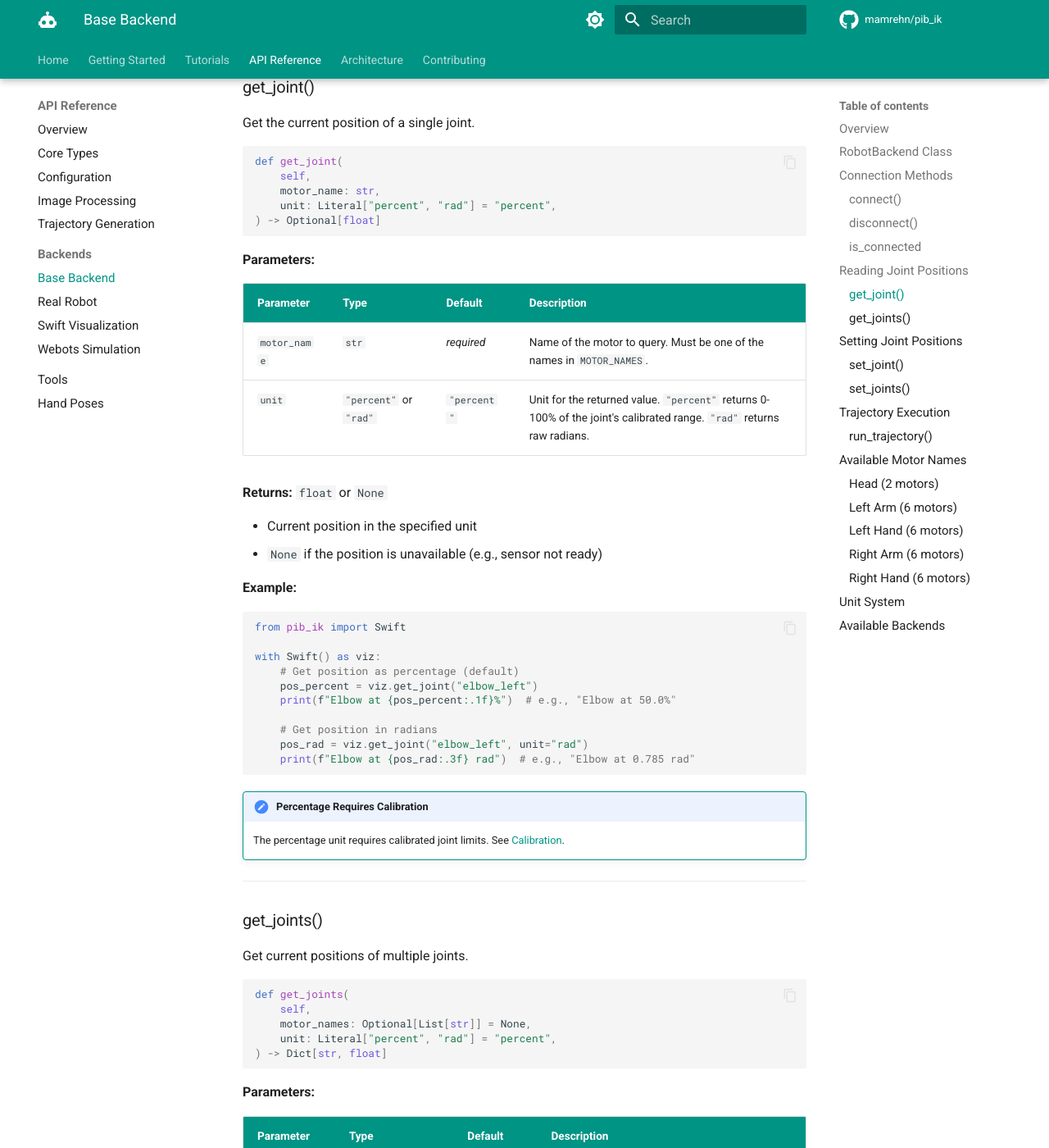
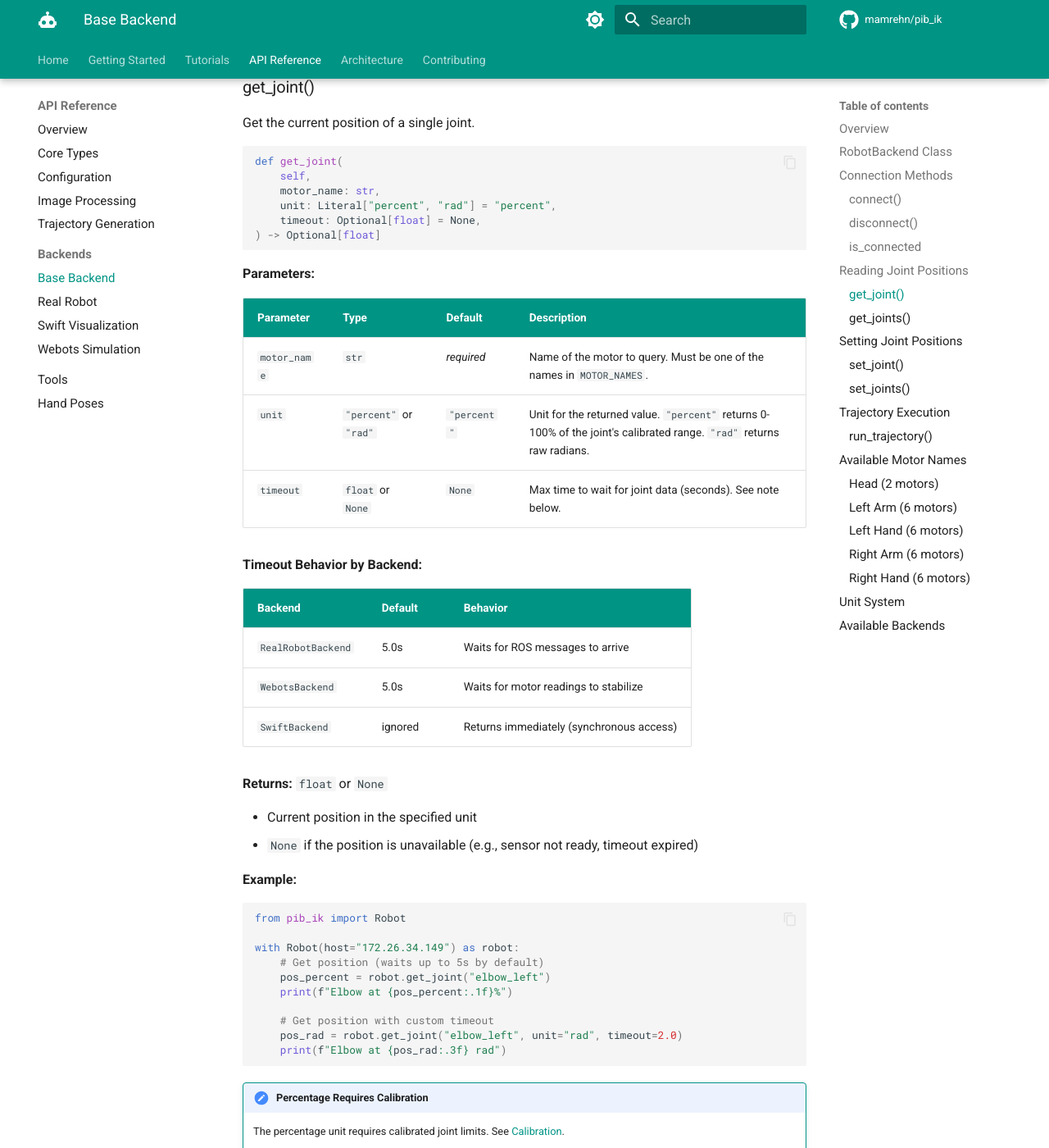
Before and after one commit to mamrehn/pib3, an MkDocs documentation site: the page built from docs/api/backends/base.md, in a window 1280 px wide and 1400 px high, scrolled down 2082 px. Shown: the whole window at 82% size. Built offline with MkDocs 1.6.1 and Material for MkDocs 9.7.7, drawn with Linux system fonts in a browser that asks for light colours; comment, search, counter and statistics services are not loaded; some of the changed text lies outside the part shown.

Commit message:
feat: add timeout parameter for joint data retrieval in robot backends

````diff
--- a/docs/api/backends/base.md
+++ b/docs/api/backends/base.md
@@ -109,6 +109,7 @@ def get_joint(
     self,
     motor_name: str,
     unit: Literal["percent", "rad"] = "percent",
+    timeout: Optional[float] = None,
 ) -> Optional[float]
 ```
 
@@ -118,25 +119,34 @@ def get_joint(
 |-----------|------|---------|-------------|
 | `motor_name` | `str` | *required* | Name of the motor to query. Must be one of the names in `MOTOR_NAMES`. |
 | `unit` | `"percent"` or `"rad"` | `"percent"` | Unit for the returned value. `"percent"` returns 0-100% of the joint's calibrated range. `"rad"` returns raw radians. |
+| `timeout` | `float` or `None` | `None` | Max time to wait for joint data (seconds). See note below. |
+
+**Timeout Behavior by Backend:**
+
+| Backend | Default | Behavior |
+|---------|---------|----------|
+| `RealRobotBackend` | 5.0s | Waits for ROS messages to arrive |
+| `WebotsBackend` | 5.0s | Waits for motor readings to stabilize |
+| `SwiftBackend` | ignored | Returns immediately (synchronous access) |
 
 **Returns:** `float` or `None`
 
 - Current position in the specified unit
-- `None` if the position is unavailable (e.g., sensor not ready)
+- `None` if the position is unavailable (e.g., sensor not ready, timeout expired)
 
 **Example:**
 
 ```python
-from pib_ik import Swift
+from pib_ik import Robot
 
-with Swift() as viz:
-    # Get position as percentage (default)
-    pos_percent = viz.get_joint("elbow_left")
-    print(f"Elbow at {pos_percent:.1f}%")  # e.g., "Elbow at 50.0%"
+with Robot(host="172.26.34.149") as robot:
+    # Get position (waits up to 5s by default)
+    pos_percent = robot.get_joint("elbow_left")
+    print(f"Elbow at {pos_percent:.1f}%")
 
-    # Get position in radians
-    pos_rad = viz.get_joint("elbow_left", unit="rad")
-    print(f"Elbow at {pos_rad:.3f} rad")  # e.g., "Elbow at 0.785 rad"
+    # Get position with custom timeout
+    pos_rad = robot.get_joint("elbow_left", unit="rad", timeout=2.0)
+    print(f"Elbow at {pos_rad:.3f} rad")
 ```
 
 !!! note "Percentage Requires Calibration"
@@ -153,6 +163,7 @@ def get_joints(
     self,
     motor_names: Optional[List[str]] = None,
     unit: Literal["percent", "rad"] = "percent",
+    timeout: Optional[float] = None,
 ) -> Dict[str, float]
 ```
 
@@ -162,6 +173,15 @@ def get_joints(
 |-----------|------|---------|-------------|
 | `motor_names` | `List[str]` or `None` | `None` | List of motor names to query. If `None`, returns all available joints. |
 | `unit` | `"percent"` or `"rad"` | `"percent"` | Unit for the returned values. |
+| `timeout` | `float` or `None` | `None` | Max time to wait for joint data (seconds). See `get_joint()` for backend-specific behavior. |
+
+**Timeout Behavior by Backend:**
+
+| Backend | Default | Behavior |
+|---------|---------|----------|
+| `RealRobotBackend` | 5.0s | Waits for ROS messages to arrive |
+| `WebotsBackend` | 5.0s | Waits for motor readings to stabilize |
+| `SwiftBackend` | ignored | Returns immediately (synchronous access) |
 
 **Returns:** `Dict[str, float]`
 
@@ -173,17 +193,15 @@ def get_joints(
 from pib_ik import Robot
 
 with Robot(host="172.26.34.149") as robot:
-    # Get all joints (useful for saving poses)
+    # Get all joints (waits up to 5s by default)
     all_positions = robot.get_joints()
     print(f"Got {len(all_positions)} joint positions")
 
-    # Get specific joints
-    arm_positions = robot.get_joints([
-        "shoulder_vertical_left",
-        "shoulder_horizontal_left",
-        "elbow_left",
-        "wrist_left",
-    ])
+    # Get specific joints with custom timeout
+    arm_positions = robot.get_joints(
+        ["shoulder_vertical_left", "elbow_left", "wrist_left"],
+        timeout=2.0,
+    )
     for name, pos in arm_positions.items():
         print(f"{name}: {pos:.1f}%")
 
````
Also changed, not shown: docs/api/backends/robot.md (+21 -12 lines), docs/api/backends/webots.md (+11 -3 lines), docs/tutorials/controlling-robot.md (+6 -1 lines), 1 other file.
